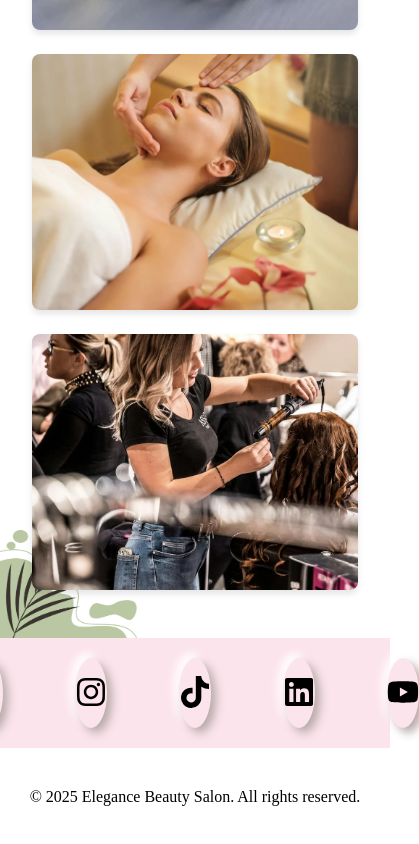
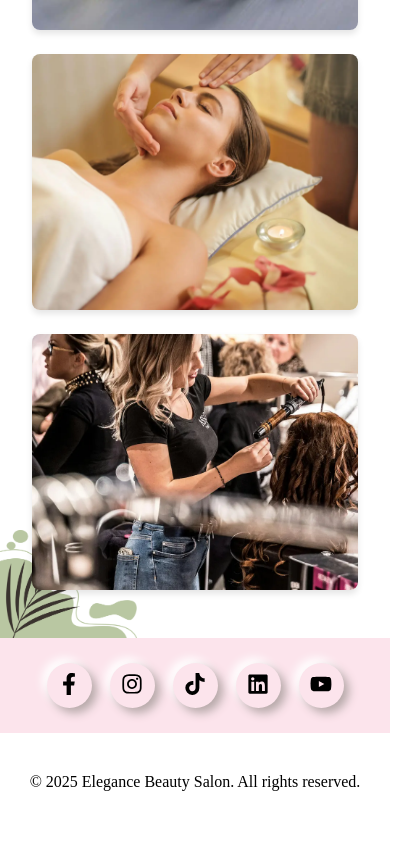
Before and after one commit to FehertoiTamas/beauty-salon, a Next.js app: page /en in a window 390 px wide. Shown: the part 4535-5379 px from the top of the page, 419 px wide, since content can reach past the window. Built offline with nearby package versions, Linux system fonts and the light colour scheme.

Commit message:
SocialMedia component full responsive css

```diff
--- a/src/app/[locale]/styles/SocialMedia1.css
+++ b/src/app/[locale]/styles/SocialMedia1.css
@@ -10,31 +10,27 @@
   align-items: center;
   gap: 2rem;
   height: 100%;
+  padding: 20px;
+  flex-wrap: wrap;
 }
 
 .social-icons-btn {
   width: 70px;
   height: 70px;
-  margin: 20px;
+  margin: 15px;
   outline: none;
   border: none;
   background: #fce4ec;
   box-shadow: 5px 5px 10px #b6a9a9, -5px -5px 10px #ffffff;
   border-radius: 50%;
-  transition: 0.2;
-}
-
-.social-icons-btn:hover {
-  cursor: pointer;
-  animation-name: pulse;
-  animation-duration: 3s;
-  animation-iteration-count: infinite;
+  transition: 0.2s;
 }
 
 .social-icon {
   font-size: 32px;
 }
 
+/* Animation remains the same */
 @keyframes pulse {
   from {
     transform: scale(1);
@@ -48,3 +44,90 @@
     transform: scale(1);
   }
 }
+
+/* Responsive Adjustments */
+@media (max-width: 1200px) {
+  .social-icons-btn {
+    width: 65px;
+    height: 65px;
+    margin: 12px;
+  }
+
+  .social-icon {
+    font-size: 30px;
+  }
+}
+
+@media (max-width: 992px) {
+  .social-icons-wrapper {
+    gap: 1.5rem;
+  }
+
+  .social-icons-btn {
+    width: 60px;
+    height: 60px;
+  }
+
+  .social-icon {
+    font-size: 28px;
+  }
+}
+
+@media (max-width: 768px) {
+  .social-icons-wrapper {
+    gap: 1rem;
+  }
+
+  .social-icons-btn {
+    width: 55px;
+    height: 55px;
+    margin: 10px;
+  }
+
+  .social-icon {
+    font-size: 26px;
+  }
+}
+
+@media (max-width: 576px) {
+  .social-icons-wrapper {
+    gap: 0.75rem;
+  }
+
+  .social-icons-btn {
+    width: 50px;
+    height: 50px;
+    margin: 8px;
+  }
+
+  .social-icon {
+    font-size: 24px;
+  }
+}
+
+@media (max-width: 480px) {
+  .social-icons-wrapper {
+    gap: 0.5rem;
+  }
+
+  .social-icons-btn {
+    width: 45px;
+    height: 45px;
+    margin: 5px;
+  }
+
+  .social-icon {
+    font-size: 22px;
+  }
+}
+
+@media (max-width: 360px) {
+  .social-icons-btn {
+    width: 40px;
+    height: 40px;
+  }
+
+  .social-icon {
+    font-size: 20px;
+  }
+}
```
